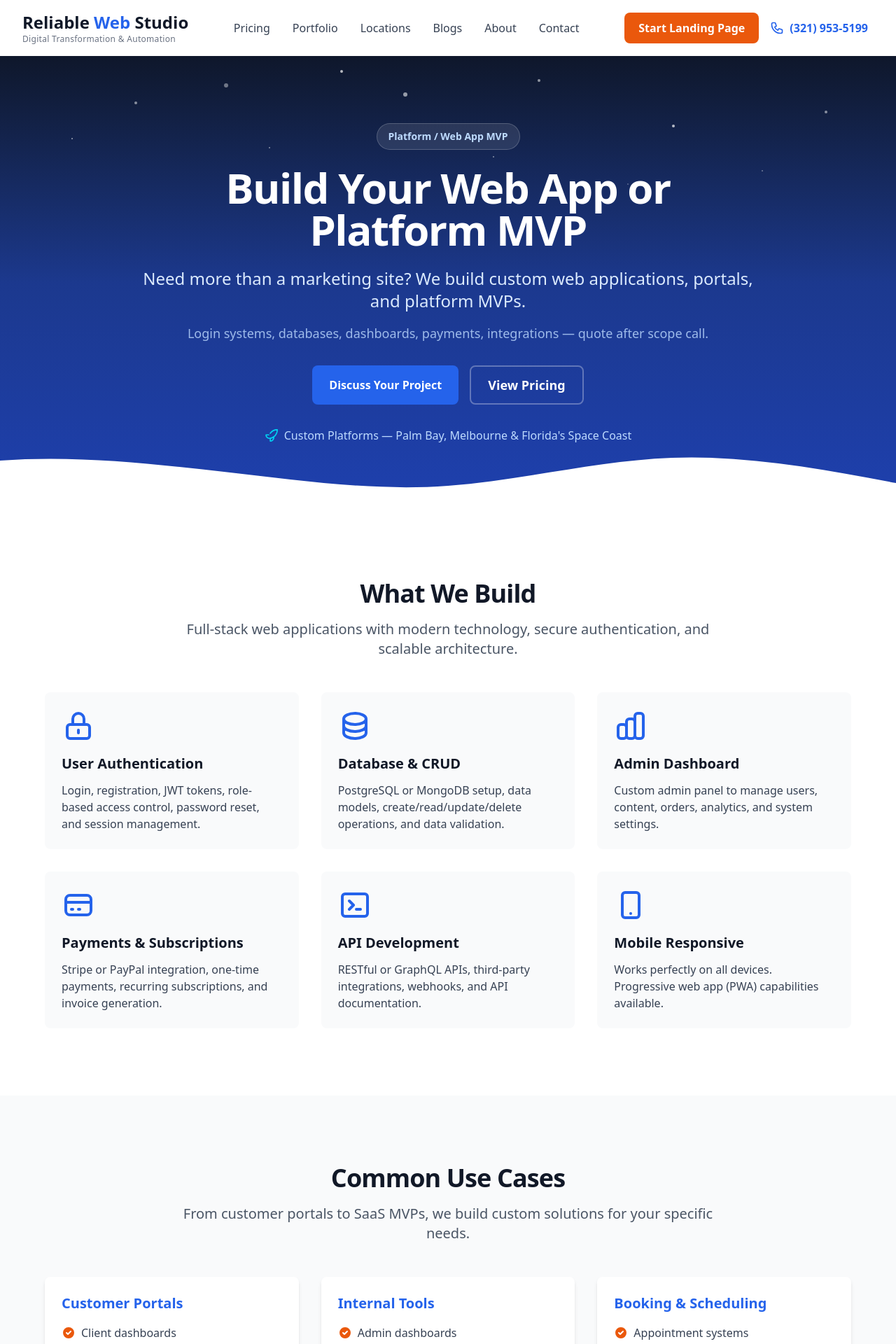
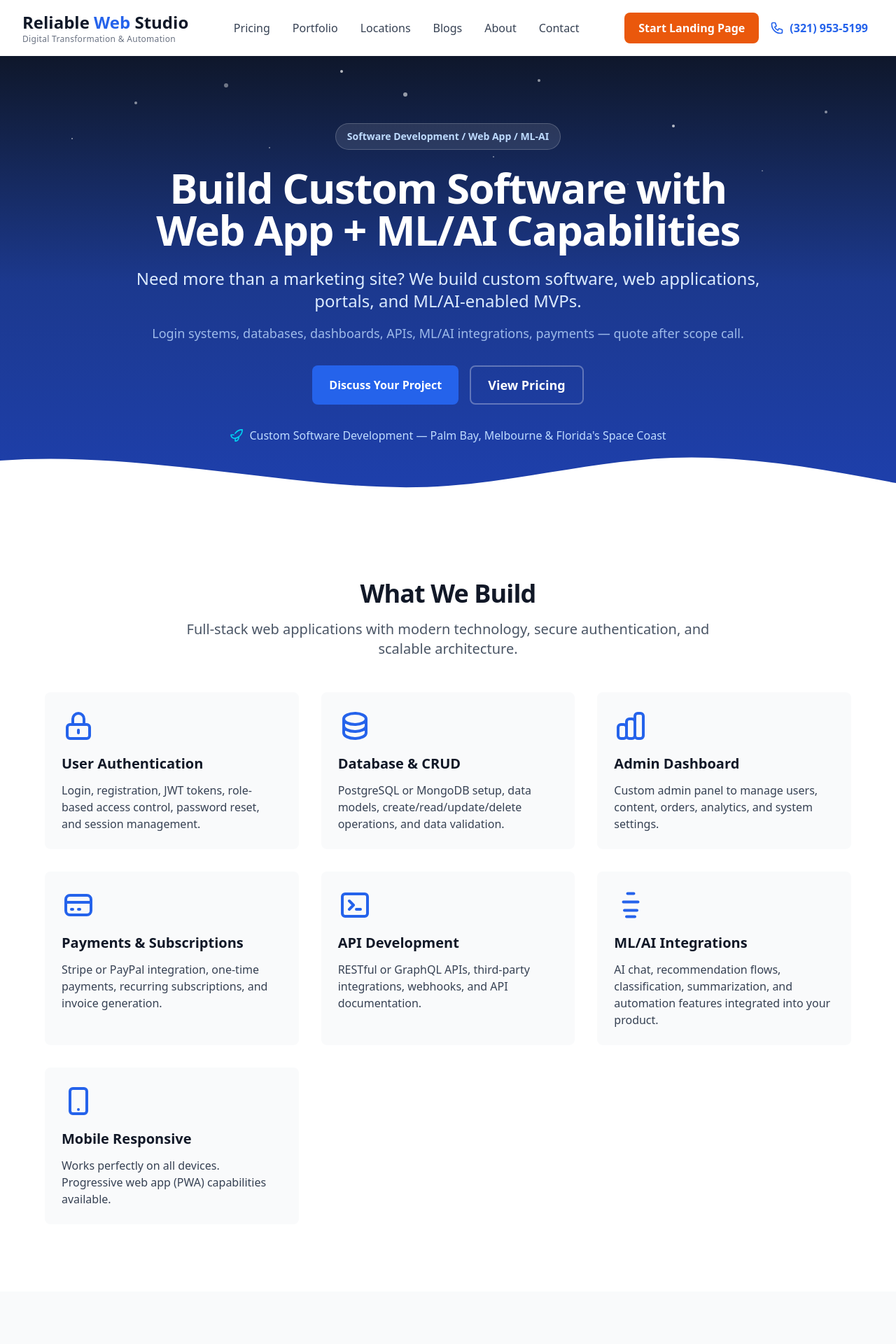
Before and after one commit to nomadghibi/reliablewebco, a Next.js app: page /platform in a window 1280 px wide. Shown: the top 1920 px of the page at 70% size. Built offline with nearby package versions, Linux system fonts and the light colour scheme; no server answers.

Commit message:
Rename platform page to software development with ML/AI focus

```diff
--- a/src/app/platform/page.tsx
+++ b/src/app/platform/page.tsx
@@ -3,19 +3,19 @@ import Link from 'next/link';
 import CTASection from '@/components/CTASection';
 
 export const metadata: Metadata = {
-  title: 'Platform & Web App Development — Custom MVPs Built Fast | Reliable Web Studio',
+  title: 'Software Development & ML/AI Solutions — Custom MVPs Built Fast | Reliable Web Studio',
   description:
-    'Need a web app, portal, or platform MVP? We build login systems, dashboards, databases, and integrations. $8,000-$25,000+. Quote after scope call.',
+    'Need custom software, a web app, or ML/AI features? We build portals, dashboards, databases, APIs, and AI-enabled workflows. $8,000-$25,000+. Quote after scope call.',
   openGraph: {
-    title: 'Platform & Web App Development — Custom MVPs Built Fast | Reliable Web Studio',
-    description: 'We build custom web applications, portals, and platform MVPs. Login systems, databases, dashboards, payments, integrations.',
+    title: 'Software Development & ML/AI Solutions — Custom MVPs Built Fast | Reliable Web Studio',
+    description: 'We build custom software, web applications, and ML/AI-enabled products. Login systems, databases, dashboards, payments, integrations.',
     url: 'https://reliablewebstudio.com/platform',
     type: 'website',
   },
   twitter: {
     card: 'summary_large_image',
-    title: 'Platform & Web App Development — Custom MVPs Built Fast | Reliable Web Studio',
-    description: 'We build custom web applications, portals, and platform MVPs. $8,000-$25,000+.',
+    title: 'Software Development & ML/AI Solutions — Custom MVPs Built Fast | Reliable Web Studio',
+    description: 'We build custom software, web applications, and ML/AI-enabled products. $8,000-$25,000+.',
   },
   alternates: {
     canonical: 'https://reliablewebstudio.com/platform',
@@ -100,6 +100,20 @@ const platformFeatures = [
           strokeLinecap="round"
           strokeLinejoin="round"
           strokeWidth={2}
+          d="M9.75 3.75h4.5m-7.5 6h10.5m-9.75 6h9m-7.5 4.5h6"
+        />
+      </svg>
+    ),
+    title: 'ML/AI Integrations',
+    description: 'AI chat, recommendation flows, classification, summarization, and automation features integrated into your product.',
+  },
+  {
+    icon: (
+      <svg className="w-12 h-12" fill="none" stroke="currentColor" viewBox="0 0 24 24">
+        <path
+          strokeLinecap="round"
+          strokeLinejoin="round"
+          strokeWidth={2}
           d="M12 18h.01M8 21h8a2 2 0 002-2V5a2 2 0 00-2-2H8a2 2 0 00-2 2v14a2 2 0 002 2z"
         />
       </svg>
@@ -131,6 +145,10 @@ const useCases = [
     examples: ['Subscription platforms', 'Analytics tools', 'Workflow automation', 'Data processing'],
   },
   {
+    title: 'ML/AI Products',
+    examples: ['AI assistants', 'Knowledge search', 'Prediction features', 'AI workflow automation'],
+  },
+  {
     title: 'E-Commerce',
     examples: ['Custom stores', 'Product catalogs', 'Shopping carts', 'Payment processing'],
   },
@@ -160,14 +178,14 @@ export default function PlatformPage() {
         <div className="container-custom relative z-10">
           <div className="max-w-4xl mx-auto text-center">
             <div className="inline-block bg-white/10 text-blue-200 text-sm font-bold px-4 py-2 rounded-full mb-6 border border-white/20">
-              Platform / Web App MVP
+              Software Development / Web App / ML-AI
             </div>
-            <h1 className="text-4xl md:text-5xl lg:text-6xl font-bold tracking-tight mb-6 text-white">Build Your Web App or Platform MVP</h1>
+            <h1 className="text-4xl md:text-5xl lg:text-6xl font-bold tracking-tight mb-6 text-white">Build Custom Software with Web App + ML/AI Capabilities</h1>
             <p className="text-xl md:text-2xl text-blue-100 mb-4">
-              Need more than a marketing site? We build custom web applications, portals, and platform MVPs.
+              Need more than a marketing site? We build custom software, web applications, portals, and ML/AI-enabled MVPs.
             </p>
             <p className="text-lg text-blue-200/80 mb-8">
-              Login systems, databases, dashboards, payments, integrations — quote after scope call.
+              Login systems, databases, dashboards, APIs, ML/AI integrations, payments — quote after scope call.
             </p>
             <div className="flex flex-col sm:flex-row gap-4 justify-center">
               <a href="/contact" className="btn-primary text-lg">
@@ -184,7 +202,7 @@ export default function PlatformPage() {
                 <path strokeLinecap="round" strokeLinejoin="round" d="M15.59 14.37a6 6 0 01-5.84 7.38v-4.8m5.84-2.58a14.98 14.98 0 006.16-12.12A14.98 14.98 0 009.63 8.41m5.96 5.96a14.926 14.926 0 01-5.84 2.58m0 0a6 6 0 01-7.38-5.84h4.8" />
               </svg>
               <span className="text-sm md:text-base font-medium">
-                Custom Platforms — Palm Bay, Melbourne &amp; Florida&apos;s Space Coast
+                Custom Software Development — Palm Bay, Melbourne &amp; Florida&apos;s Space Coast
               </span>
             </div>
           </div>
@@ -226,7 +244,7 @@ export default function PlatformPage() {
           <div className="text-center mb-12">
             <h2 className="heading-lg mb-4">Common Use Cases</h2>
             <p className="text-xl text-gray-600 max-w-3xl mx-auto">
-              From customer portals to SaaS MVPs, we build custom solutions for your specific needs.
+              From customer portals to SaaS MVPs and ML/AI products, we build custom solutions for your specific needs.
             </p>
           </div>
 
@@ -493,7 +511,7 @@ export default function PlatformPage() {
         <div className="container-custom">
           <div className="max-w-4xl mx-auto">
             <div className="text-center mb-12">
-              <h2 className="heading-lg mb-4">Platform MVP Pricing</h2>
+              <h2 className="heading-lg mb-4">Software Development Pricing</h2>
               <p className="text-xl text-gray-600">
                 Custom quote based on your specific requirements. Here&apos;s what influences the price:
               </p>
@@ -502,7 +520,7 @@ export default function PlatformPage() {
             <div className="bg-gradient-to-br from-primary-50 to-accent-50 rounded-2xl p-8 md:p-12 mb-12">
               <div className="text-center mb-8">
                 <div className="text-5xl font-bold text-primary-600 mb-2">$8,000 – $25,000+</div>
-                <div className="text-xl text-gray-700">Platform / Web App MVP</div>
+                <div className="text-xl text-gray-700">Software / Web App / ML-AI MVP</div>
               </div>
 
               <div className="grid md:grid-cols-2 gap-8 mb-8">
@@ -642,7 +660,7 @@ export default function PlatformPage() {
       <section className="section-padding bg-gray-50">
         <div className="container-custom">
           <div className="max-w-3xl mx-auto">
-            <h2 className="heading-md text-center mb-12">Platform Development FAQ</h2>
+            <h2 className="heading-md text-center mb-12">Software Development FAQ</h2>
 
             <div className="space-y-6">
               <div className="bg-white rounded-lg p-6">
@@ -706,7 +724,7 @@ export default function PlatformPage() {
 
       {/* CTA */}
       <CTASection
-        title="Ready to build your platform?"
+        title="Ready to build your software product?"
         subtitle="Let's discuss your project and get you a detailed quote."
         primaryCTA={{ text: 'Book a Scope Call', href: '/contact' }}
         secondaryCTA={{ text: 'View Other Services', href: '/pricing' }}
--- a/src/components/Footer.tsx
+++ b/src/components/Footer.tsx
@@ -73,7 +73,7 @@ export default function Footer() {
               </li>
               <li>
                 <Link href="/platform" className="hover:text-white transition-colors">
-                  Platform
+                  Software Development
                 </Link>
               </li>
               <li>
```
